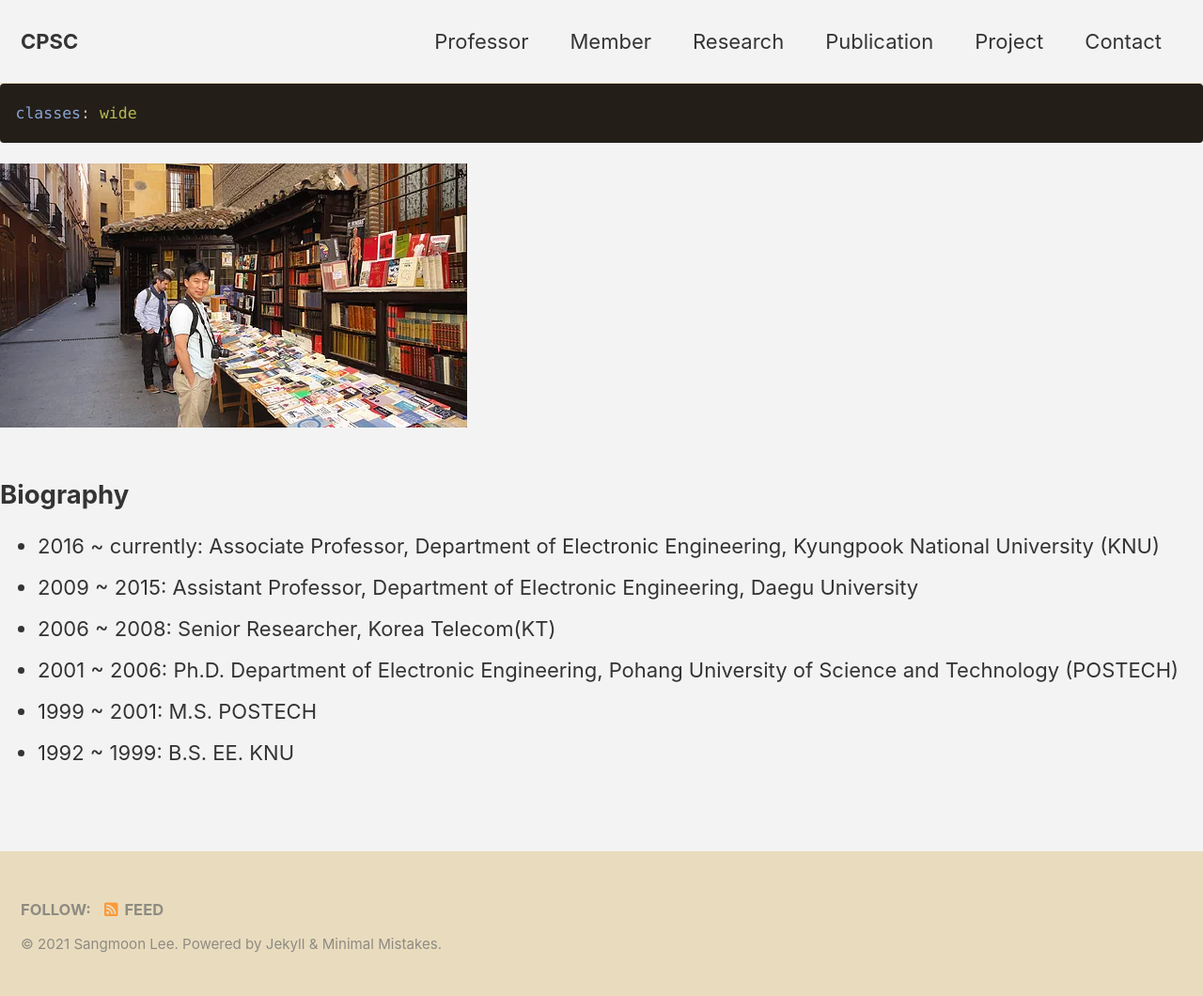
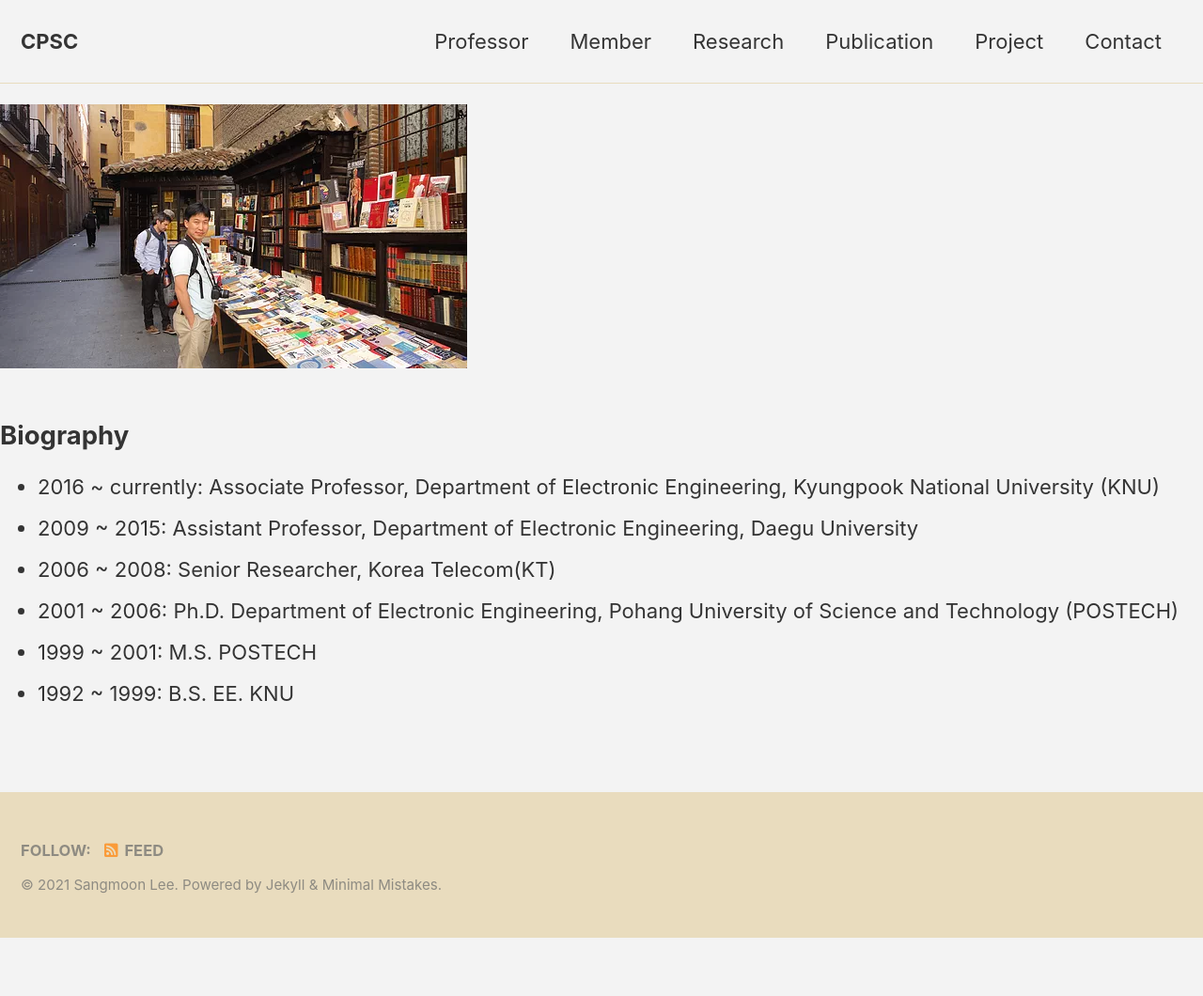
Before and after one commit to CPSC-LAB/CPSC-LAB.github.io, a Jekyll site: the page built from _pages/professor.md, in a window 1280 px wide. Shown: the whole page at 94% size. Built offline with Jekyll 4.4.1, drawn with Linux system fonts in a browser that asks for light colours; cached includes are drawn as plain includes; our own code applies the rules of GitHub Pages for plain Markdown files; after the commit the page ends 998 px from its top, so only the background shows below that.

Commit message:
Update professor.md

````diff
--- a/_pages/professor.md
+++ b/_pages/professor.md
@@ -6,9 +6,6 @@ excerpt: "A page with `classes: wide` set to expand the main content's width."
 
 ---
 
-```yaml
-classes: wide
-```
 
 <img src="/assets/images/professor.jpg">
 
````
